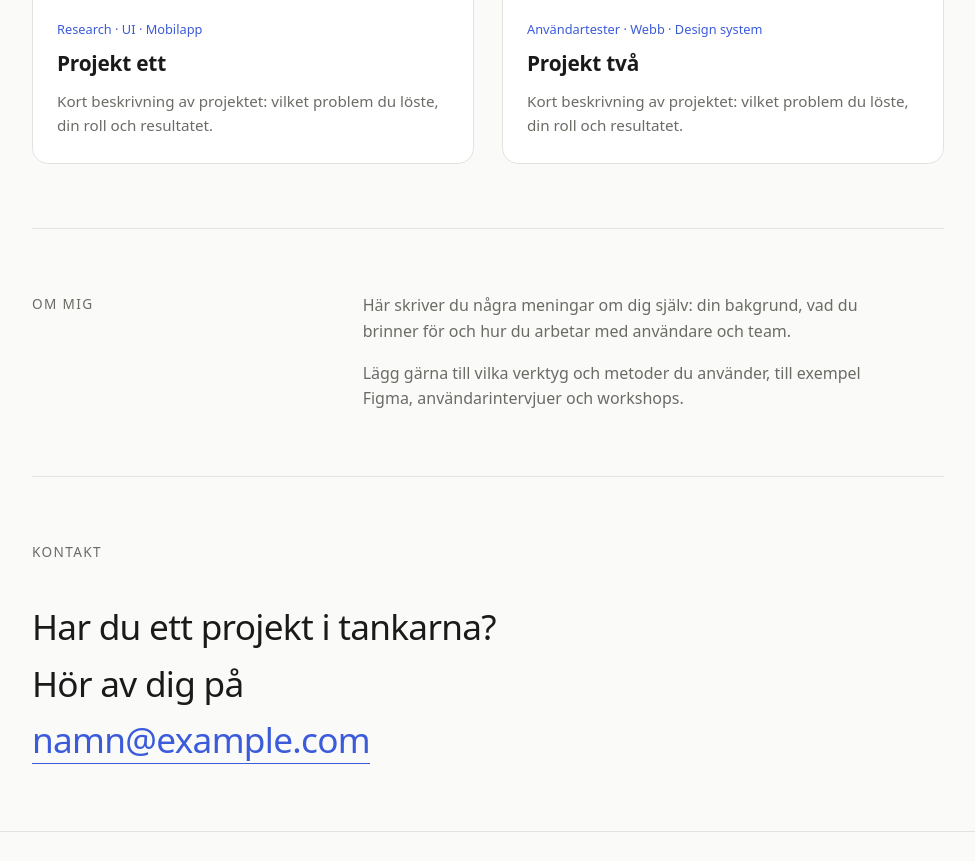
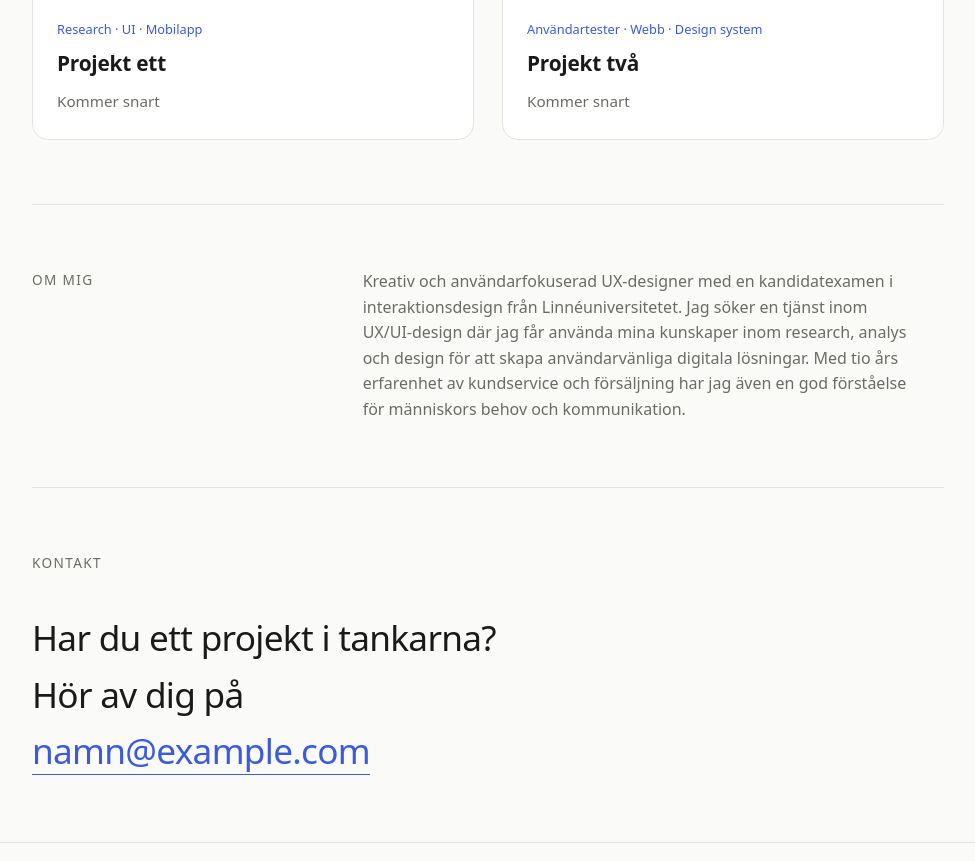
Before and after one commit to lottafejzullahu/portfolio, a plain HTML site: page index.html in a window 1280 px wide. Shown: the part 1258-2119 px from the top of the page, without its empty margins (152-1127 px from the left). Drawn offline with Linux system fonts and the light colour scheme.

Commit message:
Add files via upload

```diff
--- a/index.html
+++ b/index.html
@@ -154,7 +154,7 @@
             <div class="card-body">
               <div class="tags">Research · UI · Mobilapp</div>
               <h3>Projekt ett</h3>
-              <p>Kort beskrivning av projektet: vilket problem du löste, din roll och resultatet.</p>
+              <p>Kommer snart</p>
             </div>
           </a>
 
@@ -163,7 +163,7 @@
             <div class="card-body">
               <div class="tags">Användartester · Webb · Design system</div>
               <h3>Projekt två</h3>
-              <p>Kort beskrivning av projektet: vilket problem du löste, din roll och resultatet.</p>
+              <p>Kommer snart</p>
             </div>
           </a>
 
@@ -174,8 +174,7 @@
         <div class="about">
           <h2>Om mig</h2>
           <div>
-            <p>Här skriver du några meningar om dig själv: din bakgrund, vad du brinner för och hur du arbetar med användare och team.</p>
-            <p>Lägg gärna till vilka verktyg och metoder du använder, till exempel Figma, användarintervjuer och workshops.</p>
+            <p>Kreativ och användarfokuserad UX-designer med en kandidatexamen i interaktionsdesign från Linnéuniversitetet. Jag söker en tjänst inom UX/UI-design där jag får använda mina kunskaper inom research, analys och design för att skapa användarvänliga digitala lösningar. Med tio års erfarenhet av kundservice och försäljning har jag även en god förståelse för människors behov och kommunikation.</p>
           </div>
         </div>
       </section>
```
